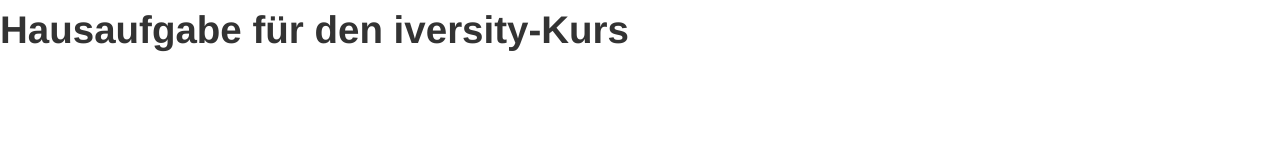
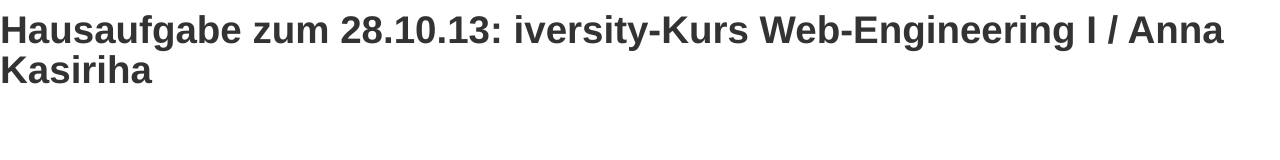
Before and after one commit to kasihasi/ThorsBiceps2013, a plain HTML site: page index.html in a window 1280 px wide. Drawn offline with nearby package versions, Linux system fonts and the light colour scheme; files that its build step writes are made by us from their sources; files whose address does not match are found by name.

Commit message:
Hausaufgabe leicht abgewandeltansonsten steht die Endversion

```diff
--- a/index.html
+++ b/index.html
@@ -1,3 +1,4 @@
+
 <!DOCTYPE html>
 <html>
 <head>
@@ -7,7 +8,7 @@
 <link href="css/bootstrap.min.css" rel="stylesheet" media="screen">
 </head>
 <body>
-    <h1>Hausaufgabe für den iversity-Kurs</h1>
+	<h1>Hausaufgabe zum 28.10.13: iversity-Kurs Web-Engineering I / Anna Kasiriha</h1>
 	<script src="http://code.jquery.com/jquery.js"></script>
 	<script src="js/bootstrap.min.js"></script>
 </body>
```
Lines whose indentation alone changed are shown as unchanged.
